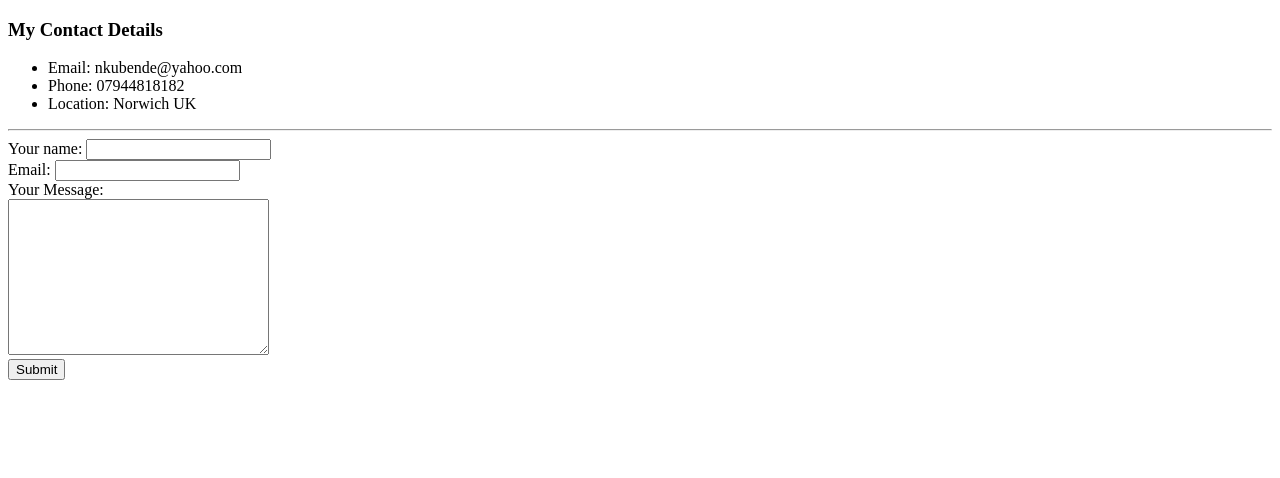
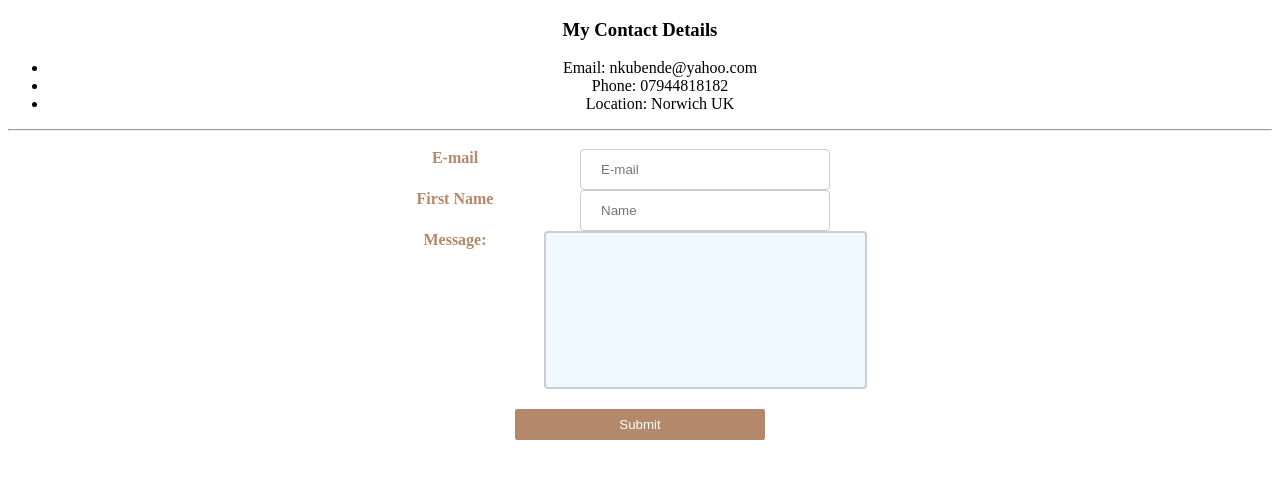
Before and after one commit to bende112/CV, a plain HTML site: page contact.html in a window 1280 px wide. Drawn offline with Linux system fonts and the light colour scheme.

Commit message:
add full stack content and more points

```diff
--- a/contact.html
+++ b/contact.html
@@ -5,25 +5,32 @@
     <meta charset="UTF-8">
 
     <title>My Contact Details</title>
+    <link rel="stylesheet" href="./styles.css" />
 </head>
 
 <body>
+    <div class="contact">
     <h3>My Contact Details</h3>
     <ul>
         <li>Email: nkubende@yahoo.com</li>
         <li>Phone: 07944818182</li>
         <li>Location: Norwich UK</li>
     </ul>
+</div>
     <hr>
+    <div class="form">
     <form action="mailto:nkubende@yahoo.com" method="post" enctype="text/plain">
-        <label>Your name:</label>
-        <input type="text" name="yourName" value=""><br>
-        <label>Email:</label>
-        <input type="email" name="yourEmail" value=""><br>
-        <label>Your Message:</label><br>
+        <label for="email">E-mail</label>
+        <input type="text" placeholder="E-mail"  name='email' data-required="true" data-type="email" data-error-message="Your E-mail is required">
+
+        <label for='firstname'>First Name</label>
+        <input type="text" placeholder="Name" name='name' id='name' data-required="true" data-error-message="Your Name is required">
+
+        <label>Message:</label><br>
         <textarea name="yourMessage" id="" cols="30" rows="10"></textarea><br>
         <input type="submit">
     </form>
+</div>
 </body>
 
 </html>
--- /dev/null
+++ b/styles.css
@@ -0,0 +1,79 @@
+.form {
+  display: contents;
+  display: flex;
+  max-width: 500px;
+  height: 200px;
+  margin: 0 auto;
+  gap: 0.5rem;
+  padding:10px;
+  border-radius:5px;
+  flex-direction:column;
+}
+
+textarea {
+  max-width: 400px;
+  height: 150px;
+  padding: 12px border-box;
+  border: 2px solid #ccc;
+  border-radius: 4px;
+  background-color: aliceblue;
+  font-size: 16px;
+  resize: none;
+}
+
+.contact {
+  text-align: center;
+}
+
+label {
+  color: #B4886B;
+  font-weight: bold;
+  width: 130px;
+  float: left;
+}
+
+input[type=text],select {
+  width: 50%;
+  padding: 12px 20px;
+  margin: 0;
+  display: inline-block;
+  border: 1px solid #ccc;
+  border-radius: 4px;
+  box-sizing: border-box;
+  justify-content: center;
+
+}
+
+
+input[type=email] {
+  width: 50%;
+  padding: 12px 20px;
+  margin: 8px 0;
+  display: inline-block;
+  border: 1px solid #ccc;
+  border-radius: 4px;
+  box-sizing: border-box;
+  justify-content: center;
+}
+input[type=submit] {
+  background-color: #B4886B;
+  position: relative;
+}
+
+
+input {
+  width: 50%;
+  background-color: none;
+  color: white;
+  padding: 14px 20px;
+  margin: 8px 0;
+  border: none;
+  border-radius: 2px;
+  cursor: pointer;
+  margin-top: 1rem;
+  padding: 0.5rem;
+}
+
+div {
+  text-align: center;
+}
```
Also changed, not shown: index.html (+35 -13 lines).
